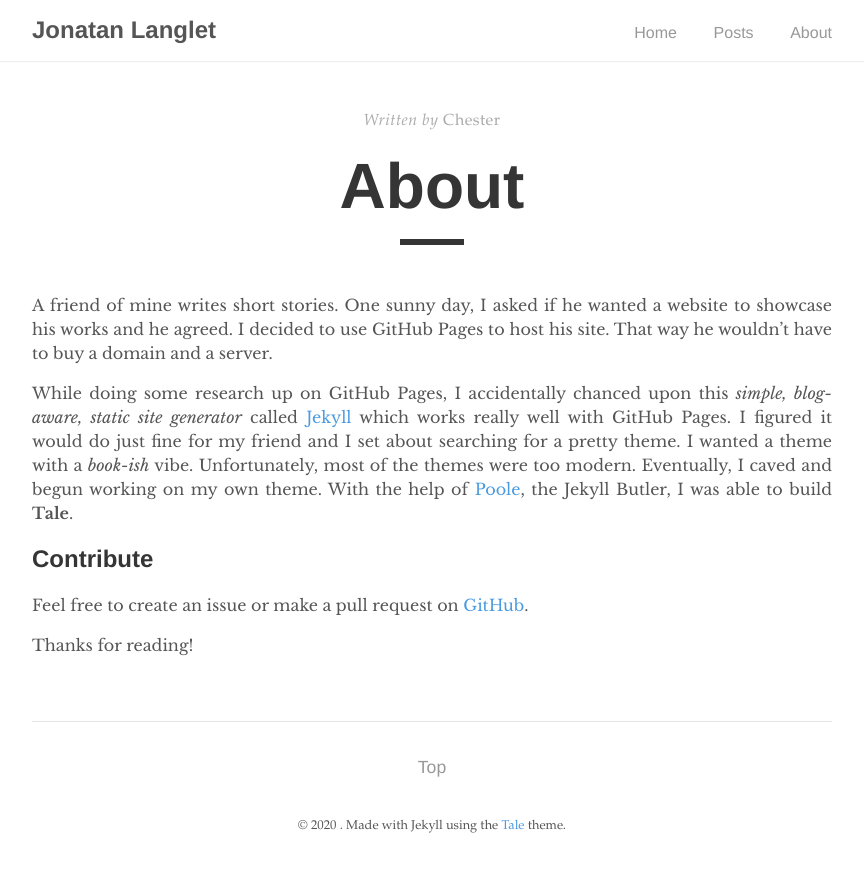
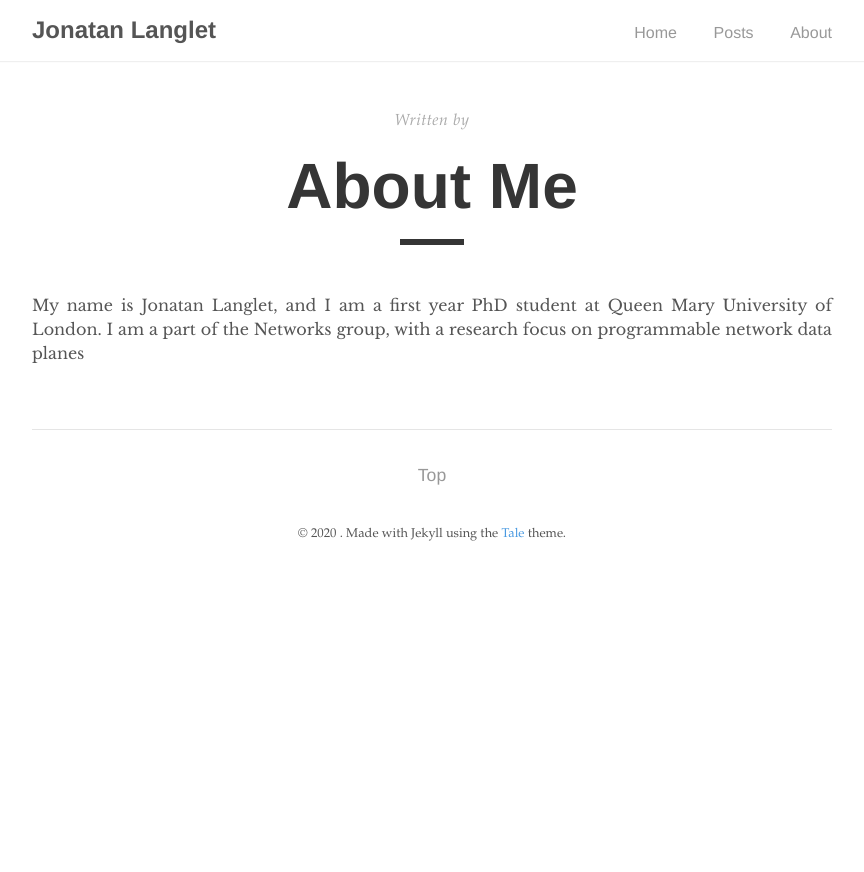
Before and after one commit to jonlanglet/jonlanglet.github.io, a Jekyll site: the page built from about.md, in a window 1280 px wide. Shown: the top 872 px of the page, without its empty margins (208-1072 px from the left). Built offline with Jekyll 4.4.1, drawn with Linux system fonts in a browser that asks for light colours.

Commit message:
Misc changes

```diff
--- a/about.md
+++ b/about.md
@@ -1,15 +1,8 @@
 ---
 layout: post
-title: "About"
-author: "Chester"
+title: "About Me"
 permalink: /about/
 ---
 
-A friend of mine writes short stories. One sunny day, I asked if he wanted a website to showcase his works and he agreed. I decided to use GitHub Pages to host his site. That way he wouldn't have to buy a domain and a server.
-
-While doing some research up on GitHub Pages, I accidentally chanced upon this _simple, blog-aware, static site generator_ called [Jekyll](https://jekyllrb.com/) which works really well with GitHub Pages. I figured it would do just fine for my friend and I set about searching for a pretty theme. I wanted a theme with a _book-ish_ vibe. Unfortunately, most of the themes were too modern. Eventually, I caved and begun working on my own theme. With the help of [Poole](https://github.com/poole/poole), the Jekyll Butler, I was able to build **Tale**.
-
-## Contribute
-Feel free to create an issue or make a pull request on [GitHub](https://github.com/chesterhow/tale).
-
-Thanks for reading!
+My name is Jonatan Langlet, and I am a first year PhD student at Queen Mary University of London.
+I am a part of the Networks group, with a research focus on programmable network data planes
```
Also changed, not shown: posts.md (+2 -4 lines), assets/portrait.jpg.
